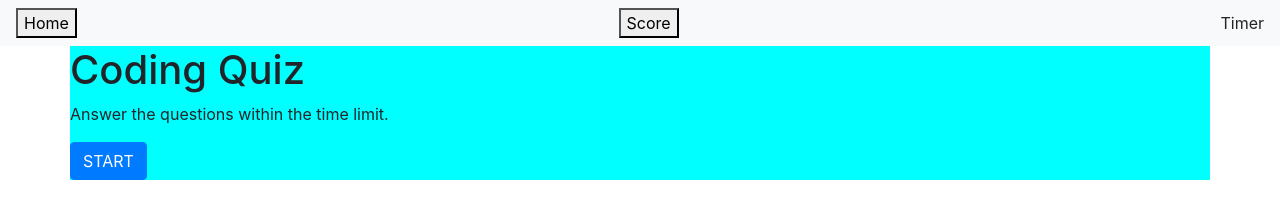
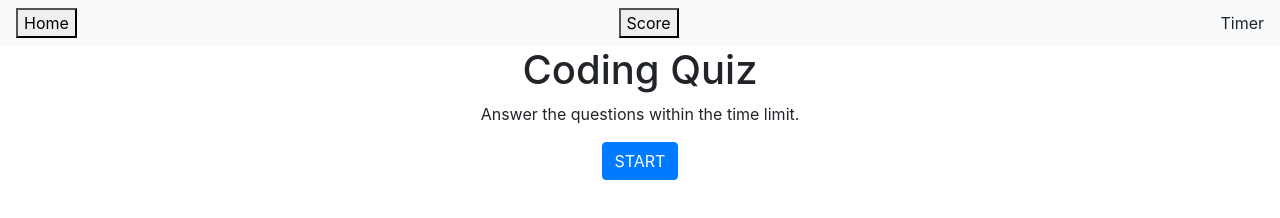
Before and after one commit to jaguar6105/quizGame, a plain HTML site: page index.html in a window 1280 px wide. Drawn offline with nearby package versions, Linux system fonts and the light colour scheme.

Commit message:
align text in the center

```diff
--- a/index.html
+++ b/index.html
@@ -24,12 +24,14 @@
 
   <article class="container">
     <article class="row">
-      <article >
+      <article class = "col-2"></article>
+      <article class="col-8">
         <h1 class="question"></h1>
         <section class="content">
 
         </section>
       </article>
+      <article class = "col-2"></article>
     </article>
   </article>
 
--- a/style.css
+++ b/style.css
@@ -1,4 +1,7 @@
 article {
-    background-color: aqua;
-    align-self: center;
+    text-align: center;
 }
+
+.question {
+    text-align: center;
+}
```
